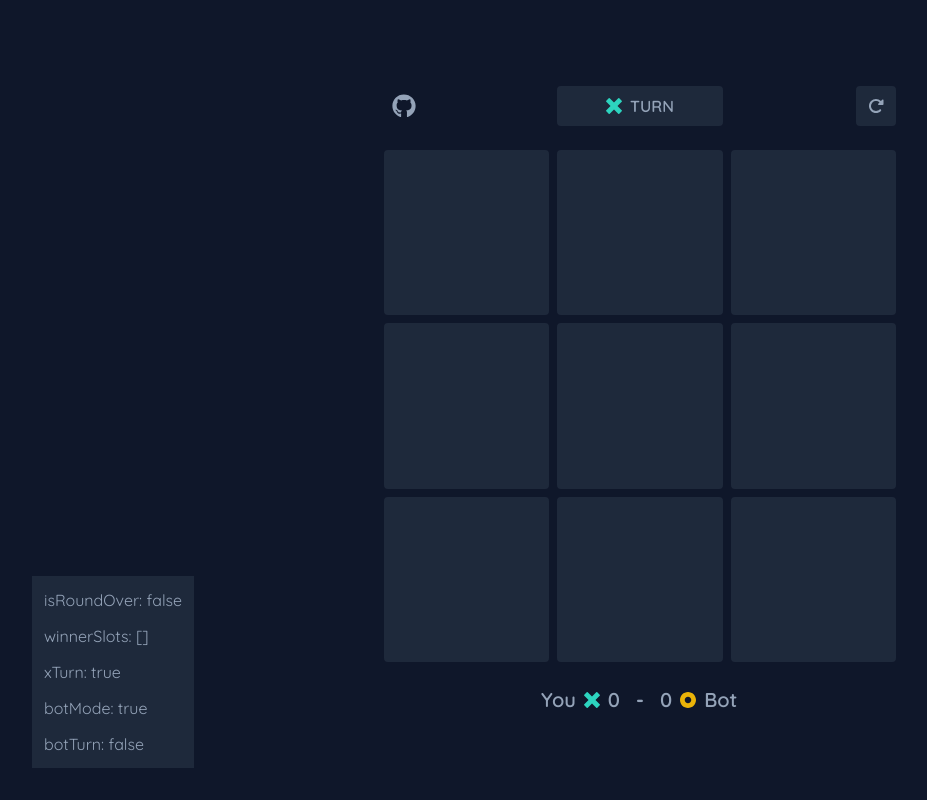
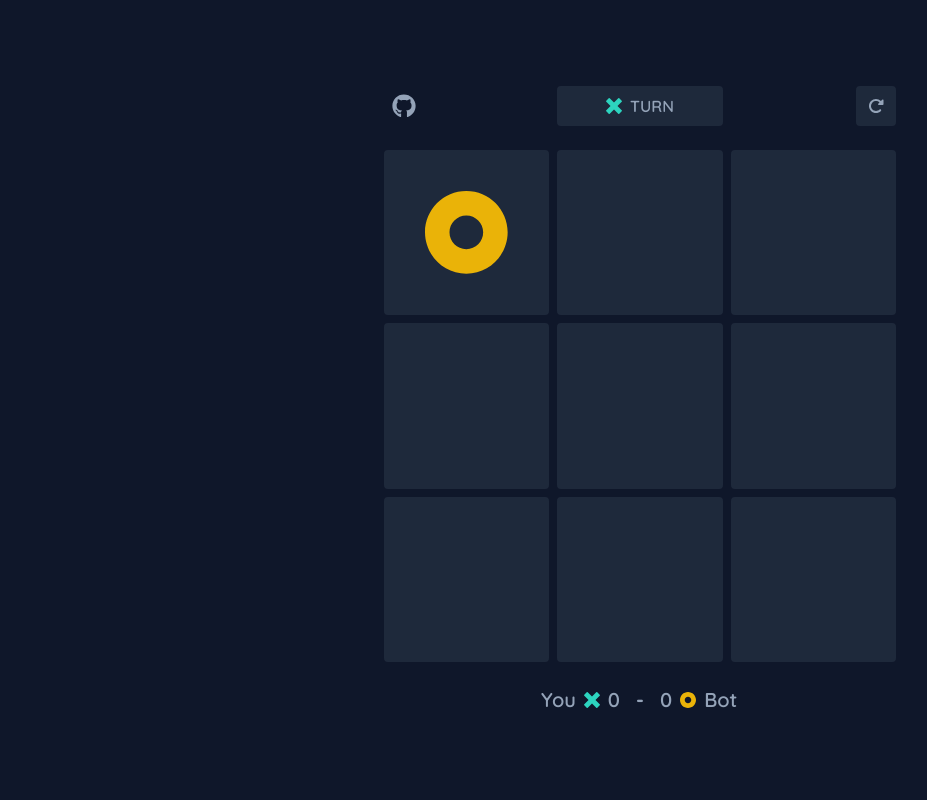
Before and after one commit to Brunoomds/tictactoe, a Vue app: page / in a window 1280 px wide. Both pictures are taken after a click on the button 875 px from the left and 106 px from the top of the page. Shown: the whole page, without its empty margins (0-927 px from the left). Built offline with nearby package versions, Linux system fonts and the light colour scheme.

Commit message:
minimax ok

```diff
--- a/src/App.vue
+++ b/src/App.vue
@@ -1,76 +1,11 @@
 <template>
 	<div class="relative min-h-screen bg-slate-900 flex flex-col justify-center items-center p-4">
 		<div class="w-full max-w-lg space-y-6">
-			<!-- HEADER -->
-			<div class="grid grid-cols-3 gap-2">
-				<a href="https://github.com/brunoomds" target="_blank" class="p-2 mr-auto hover:text-slate-200">
-					<IconGithub class="w-6" />
-				</a>
+			<GameHeader v-bind="{ slots, xTurn, isRoundOver, winnerSlots }" @clear-board="clearBoard()" />
 
-				<div class="bg-slate-800 py-2 px-4 rounded font-semibold">
-					<div v-if="isRoundOver" class="flex justify-center items-center gap-2 animate-pulse-fast">
-						<component :is="slots[winnerSlots[0]] || IconMarkX" class="w-4" />
-						<p v-text="winnerSlots.length ? 'WINS' : 'TIE'" class="text-white" />
-						<component :is="slots[winnerSlots[0]] || IconMarkO" class="w-4" />
-					</div>
+			<GameBoard v-bind="{ slots, isRoundOver, winnerSlots, isBotTurn }" @user-move="userMove($event)" />
 
-					<div v-else class="flex justify-center items-center gap-2">
-						<component :is="xTurn ? IconMarkX : IconMarkO" class="w-4" />
-						<p>TURN</p>
-					</div>
-				</div>
-
-				<div class="flex justify-end gap-2">
-					<button
-						@click.prevent="clearBoard()"
-						class="bg-slate-800 aspect-square rounded hover:bg-slate-700 transition-colors duration-300"
-					>
-						<IconReload class="w-4 mx-auto" />
-					</button>
-				</div>
-			</div>
-
-			<!-- BOARD -->
-			<div class="w-full grid grid-cols-3 gap-2">
-				<button
-					v-for="(slot, index) in slots"
-					@click.prevent="userMove(index)"
-					class="bg-slate-800 w-full aspect-square flex justify-center items-center rounded transition-colors duration-300 sm:hover:bg-slate-700"
-					:class="{ 'pointer-events-none': slot || isRoundOver || isBotTurn }"
-				>
-					<component
-						:is="slot"
-						class="w-1/2 transition-opacity duration-300"
-						:class="[
-							{ 'animate-pulse-fast': winnerSlots.includes(index) },
-							{ 'opacity-10': isRoundOver && !winnerSlots.includes(index) },
-						]"
-					/>
-				</button>
-			</div>
-
-			<!-- SCORES -->
-			<div class="flex justify-center gap-4 font-semibold text-xl">
-				<div class="flex items-center justify-end gap-2 w-full">
-					<p>You</p>
-					<IconMarkX class="w-4 fill-slate-400" />
-					<p v-text="scores.x" />
-				</div>
-				<p class="font-bold">-</p>
-				<div class="flex items-center gap-2 w-full">
-					<p v-text="scores.o" />
-					<IconMarkO class="w-4 fill-slate-400" />
-					<p>Bot</p>
-				</div>
-			</div>
-		</div>
-
-		<div class="absolute left-8 bottom-8 p-3 bg-slate-800 text-left space-y-3">
-			<p>isRoundOver: {{ isRoundOver }}</p>
-			<p>winnerSlots: {{ winnerSlots }}</p>
-			<p>xTurn: {{ xTurn }}</p>
-			<p @click.prevent="botMode = !botMode">botMode: {{ botMode }}</p>
-			<p>botTurn: {{ isBotTurn }}</p>
+			<GameScore v-bind="{ scores }" />
 		</div>
 	</div>
 </template>
@@ -79,13 +14,14 @@
 import { markRaw, ref, watchEffect } from "vue";
 import IconMarkX from "@/components/icons/IconMarkX.vue";
 import IconMarkO from "@/components/icons/IconMarkO.vue";
-import IconReload from "@/components/icons/IconReload.vue";
-import IconGithub from "@/components/icons/IconGithub.vue";
 import { computed } from "@vue/reactivity";
+import GameHeader from "./components/GameHeader.vue";
+import GameBoard from "./components/GameBoard.vue";
+import GameScore from "./components/GameScore.vue";
 
 const slots = ref(Array(9).fill(null));
 const xTurn = ref(true);
-const toggleFirstMove = ref(true);
+const toggleFirstMove = ref(!xTurn.value);
 const isRoundOver = ref(false);
 const botMode = ref(true);
 const winnerSlots = ref([]);
--- /dev/null
+++ b/src/components/GameBoard.vue
@@ -0,0 +1,31 @@
+<template>
+	<div class="w-full grid grid-cols-3 gap-2">
+		<button
+			v-for="(slot, index) in slots"
+			@click.prevent="$emit('userMove', index)"
+			class="bg-slate-800 w-full aspect-square flex justify-center items-center rounded transition-colors duration-300 sm:hover:bg-slate-700"
+			:class="{ 'pointer-events-none': slot || isRoundOver || isBotTurn }"
+		>
+			<component
+				:is="slot"
+				class="w-1/2 transition-opacity duration-300"
+				:class="[
+					{ 'animate-pulse-fast': winnerSlots.includes(index) },
+					{ 'opacity-10': isRoundOver && !winnerSlots.includes(index) },
+				]"
+			/>
+		</button>
+	</div>
+</template>
+
+<script setup>
+const props = defineProps({
+	slots: {
+		type: Array,
+		required: true,
+	},
+	isRoundOver: Boolean,
+	isBotTurn: Boolean,
+	winnerSlots: Array,
+});
+</script>
--- /dev/null
+++ b/src/components/GameHeader.vue
@@ -0,0 +1,59 @@
+<template>
+	<div class="grid grid-cols-3 gap-2">
+		<a
+			href="https://github.com/brunoomds"
+			target="_blank"
+			class="p-2 mr-auto hover:text-slate-200 transition-colors duration-300"
+		>
+			<IconGithub class="w-6" />
+		</a>
+
+		<div class="bg-slate-800 py-2 px-4 rounded font-semibold">
+			<div v-if="isRoundOver" class="flex justify-center items-center gap-2 animate-pulse-fast">
+				<component :is="slots[winnerSlots[0]] || IconMarkX" class="w-4" />
+				<p v-text="winnerSlots.length ? 'WINS' : 'TIE'" class="text-white" />
+				<component :is="slots[winnerSlots[0]] || IconMarkO" class="w-4" />
+			</div>
+
+			<div v-else class="flex justify-center items-center gap-2">
+				<component :is="xTurn ? IconMarkX : IconMarkO" class="w-4" />
+				<p>TURN</p>
+			</div>
+		</div>
+
+		<div class="flex justify-end gap-2">
+			<button
+				@click.prevent="$emit('clearBoard')"
+				class="bg-slate-800 aspect-square rounded hover:bg-slate-700 transition-colors duration-300"
+			>
+				<IconReload class="w-4 mx-auto" />
+			</button>
+		</div>
+	</div>
+</template>
+
+<script setup>
+import IconReload from "@/components/icons/IconReload.vue";
+import IconGithub from "@/components/icons/IconGithub.vue";
+import IconMarkX from "@/components/icons/IconMarkX.vue";
+import IconMarkO from "@/components/icons/IconMarkO.vue";
+
+const props = defineProps({
+	slots: {
+		type: Array,
+		required: true,
+	},
+	xTurn: {
+		type: Boolean,
+		required: true,
+	},
+	isRoundOver: {
+		type: Boolean,
+		required: true,
+	},
+	winnerSlots: {
+		type: Array,
+		required: true,
+	},
+});
+</script>
--- /dev/null
+++ b/src/components/GameScore.vue
@@ -0,0 +1,27 @@
+<template>
+	<div class="flex justify-center gap-4 font-semibold text-xl">
+		<div class="flex items-center justify-end gap-2 w-full">
+			<p>You</p>
+			<IconMarkX class="w-4 fill-slate-400" />
+			<p v-text="scores.x" />
+		</div>
+		<p class="font-bold">-</p>
+		<div class="flex items-center gap-2 w-full">
+			<p v-text="scores.o" />
+			<IconMarkO class="w-4 fill-slate-400" />
+			<p>Bot</p>
+		</div>
+	</div>
+</template>
+
+<script setup>
+import IconMarkX from "@/components/icons/IconMarkX.vue";
+import IconMarkO from "@/components/icons/IconMarkO.vue";
+
+const props = defineProps({
+	scores: {
+		type: Object,
+		required: true,
+	},
+});
+</script>
```
